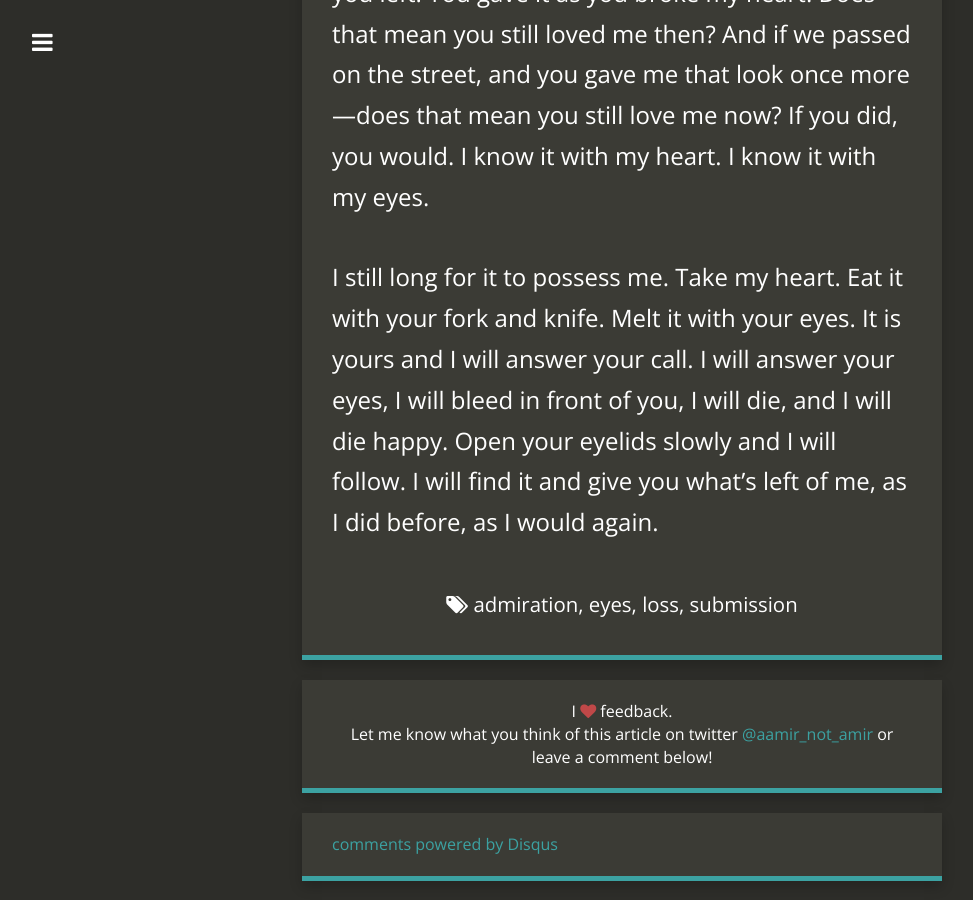
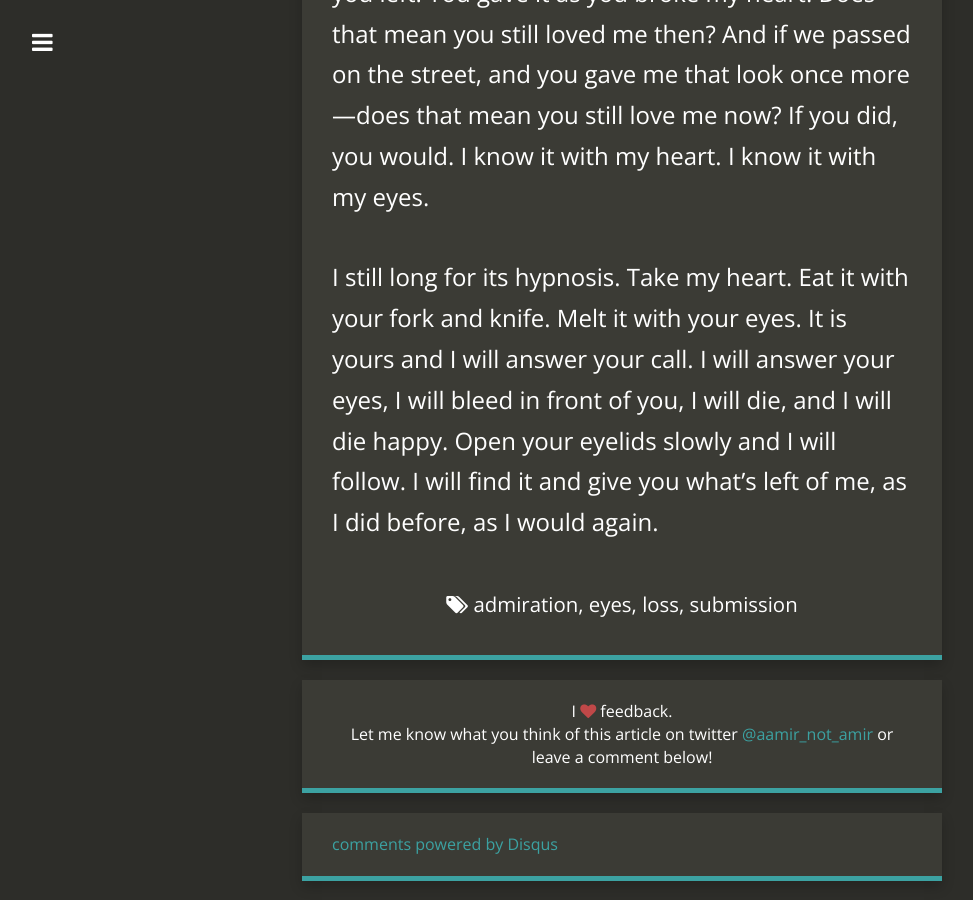
Before and after one commit to jacobtomlinson/carte-noire, a Jekyll site: the page built from _posts/2020-10-31-fork-and-knife.md, in a window 1280 px wide and 900 px high, scrolled down 1644 px. Shown: the whole window, without its empty margins (18-991 px from the left). Built offline with Jekyll 4.4.1, drawn with Linux system fonts in a browser that asks for light colours; nearby versions of some CDN libraries; comment, search, counter and statistics services are not loaded.

Commit message:
Make second draft change to fork and knife

```diff
--- a/_posts/2020-10-31-fork-and-knife.md
+++ b/_posts/2020-10-31-fork-and-knife.md
@@ -20,4 +20,4 @@ I wonder now, when you started to come back late, when you stopped responding to
 
 The look remained until the end. And every time you gave it, I would be helpless. You gave it until you left. You gave it as you broke my heart. Does that mean you still loved me then? And if we passed on the street, and you gave me that look once more—does that mean you still love me now? If you did, you would. I know it with my heart. I know it with my eyes.
 
-I still long for it to possess me. Take my heart. Eat it with your fork and knife. Melt it with your eyes. It is yours and I will answer your call. I will answer your eyes, I will bleed in front of you, I will die, and I will die happy. Open your eyelids slowly and I will follow. I will find it and give you what’s left of me, as I did before, as I would again.
+I still long for its hypnosis. Take my heart. Eat it with your fork and knife. Melt it with your eyes. It is yours and I will answer your call. I will answer your eyes, I will bleed in front of you, I will die, and I will die happy. Open your eyelids slowly and I will follow. I will find it and give you what’s left of me, as I did before, as I would again.
```
